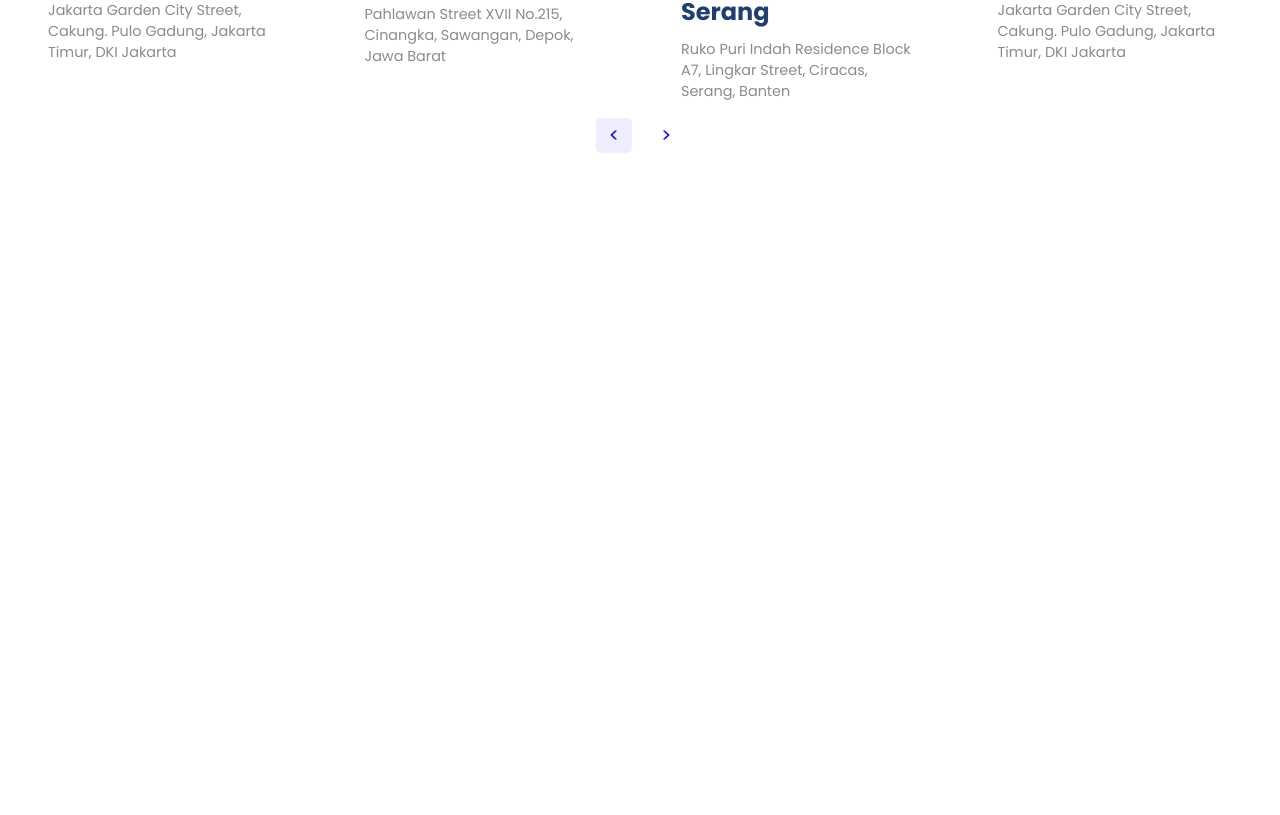
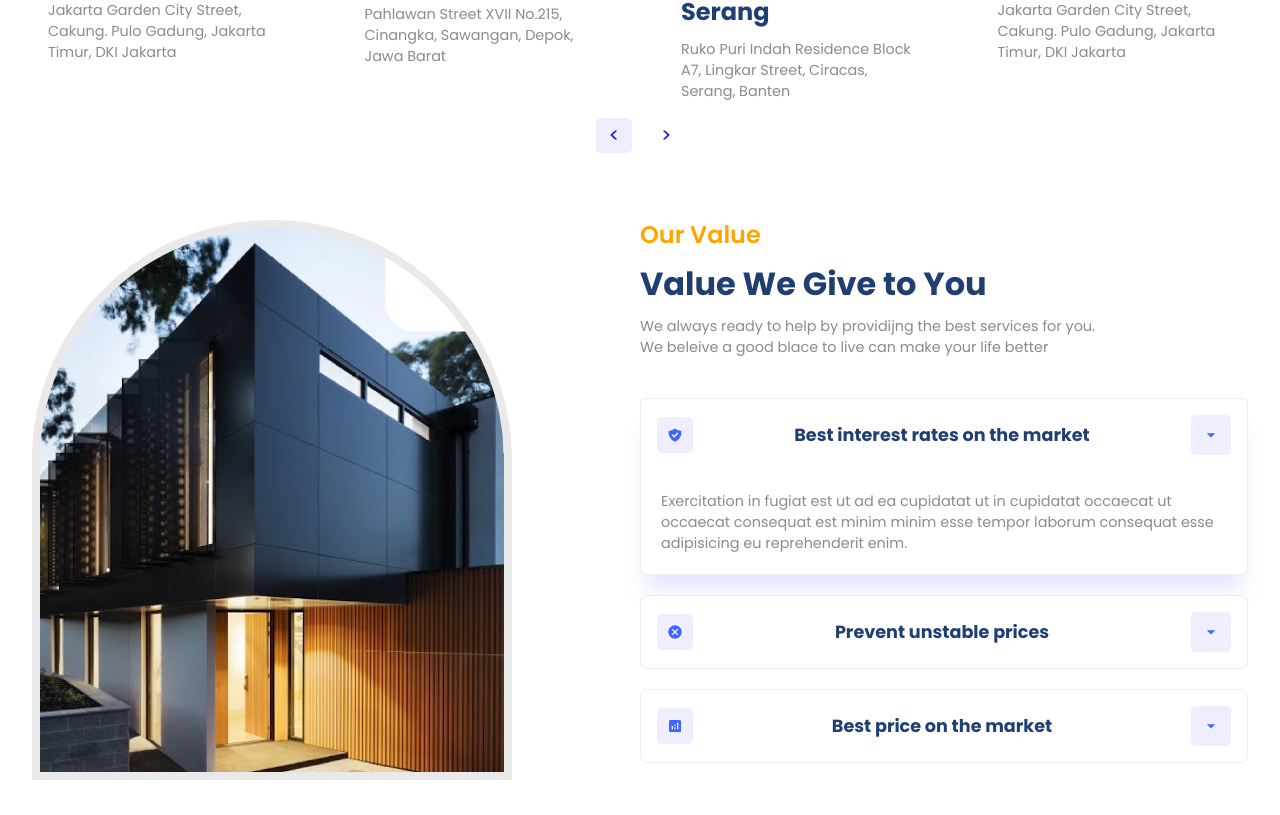
Before and after one commit to UtkarshTiwari1750/Website, a React (Vite) app: page / in a window 1280 px wide. Shown: the part 1326-2141 px from the top of the page. Before the commit the page ends 1511 px from the top, so only its background shows below. Built offline with nearby package versions, Linux system fonts and the light colour scheme.

Commit message:
Value Section Added

```diff
--- a/src/App.jsx
+++ b/src/App.jsx
@@ -3,6 +3,7 @@ import Hero from "./components/Hero/Hero";
 import "./App.css"
 import Companies from "./components/Companies/Companies";
 import Residencies from "./components/Residencies/Residencies";
+import Value from "./components/Value/Value";
 
 function App() {
   return (
@@ -14,6 +15,7 @@ function App() {
       </div>
       <Companies />
       <Residencies />
+      <Value />
     </div>
 
     );
--- /dev/null
+++ b/src/components/Value/Value.css
@@ -0,0 +1,51 @@
+.v-container .image-container {
+    border: 8px solid rgba(232 232 232 / 93%);
+}
+
+.v-container>div{
+    flex:1;
+}
+
+.v-right{
+    gap: 0.5rem;
+}
+
+.accordion{
+    margin-top: 2rem;
+    border: none;
+}
+
+.accordionItem{
+    background: white;
+    border: 0.8px solid rgba(128, 128, 128, 0.143);
+    border-radius: 8px;
+    overflow: hidden;
+    margin-bottom: 20px;
+}
+
+.accordionItem.expanded{
+    box-shadow: var(--shadow);
+    border-radius: 6px;
+}
+
+.accordionButton{
+    background: white;
+    padding: 1rem;
+    width: 100%;
+    justify-content: space-between;
+    cursor: pointer;
+}
+
+.icon {
+    padding: 10px;
+    background: #eeeeff;
+    border-radius: 5px;
+}
+
+.icon svg{
+    fill: var(--blue);
+}
+
+.accordionButton .primaryText{
+    font-size: 1.1rem;
+}
--- /dev/null
+++ b/src/components/Value/Value.jsx
@@ -0,0 +1,82 @@
+import React, { useState } from 'react'
+import {
+    Accordion,
+    AccordionItem,
+    AccordionItemHeading,
+    AccordionItemButton,
+    AccordionItemPanel,
+    AccordionItemState
+} from "react-accessible-accordion";
+import "react-accessible-accordion/dist/fancy-example.css";
+import {MdOutlineArrowDropDown} from "react-icons/md";
+import "./Value.css"
+import data from "../../utils/accordion";
+
+
+const Value = () => {
+  return (
+    <section className='v-wrapper'>
+        <div className="paddings innerWidth flexCenter v-container">
+            {/* Left Side */}
+            <div className="v-left">
+                <div className="image-container">
+                    <img src="./value.png" alt="" />
+                </div>
+            </div>
+
+            {/* Right Side */}
+            <div className="flexColStart v-right">
+                <span className='orangeText'>Our Value</span>
+                <span className='primaryText'>Value We Give to You</span>
+                <span className='secondaryText'>
+                    We always ready to help by providijng the best services for you.
+                    <br />
+                    We beleive a good blace to live can make your life better
+                </span>
+
+                <Accordion
+                className='accordion'
+                allowMultipleExpanded={false}
+                preExpanded={[0]}
+                >
+                    {
+                        data.map( (item, i) => {
+                            const [className, setClassName] = useState(null)
+                            return (
+                                <AccordionItem className={`accordionItem ${className}`} key={1} uuid={i}>
+                                    <AccordionItemHeading>
+                                        <AccordionItemButton className='flexCenter accordionButton'>
+                                            <AccordionItemState>
+                                                {({expanded}) =>
+                                                    expanded
+                                                    ? setClassName("expanded")
+                                                    : setClassName("collapsed")
+                                                }
+                                            </AccordionItemState>
+
+                                            <div className="flexCenter icon">{item.icon}</div>
+                                            <span className='primaryText'>
+                                                {item.heading}
+                                            </span>
+                                            <div className='flexCenter icon'>
+                                                <MdOutlineArrowDropDown size={20}/>
+                                            </div>
+                                        </AccordionItemButton>
+                                    </AccordionItemHeading>
+                                    <AccordionItemPanel>
+                                        <p className='secondaryText'>{item.detail}</p>
+                                    </AccordionItemPanel>
+                                </AccordionItem>
+                            )
+                        })
+                    }
+                </Accordion>
+
+
+            </div>
+        </div>
+    </section>
+  )
+}
+
+export default Value
```
Also changed, not shown: src/components/Contact/Contact.css (added), src/components/Contact/Contact.jsx (added).
